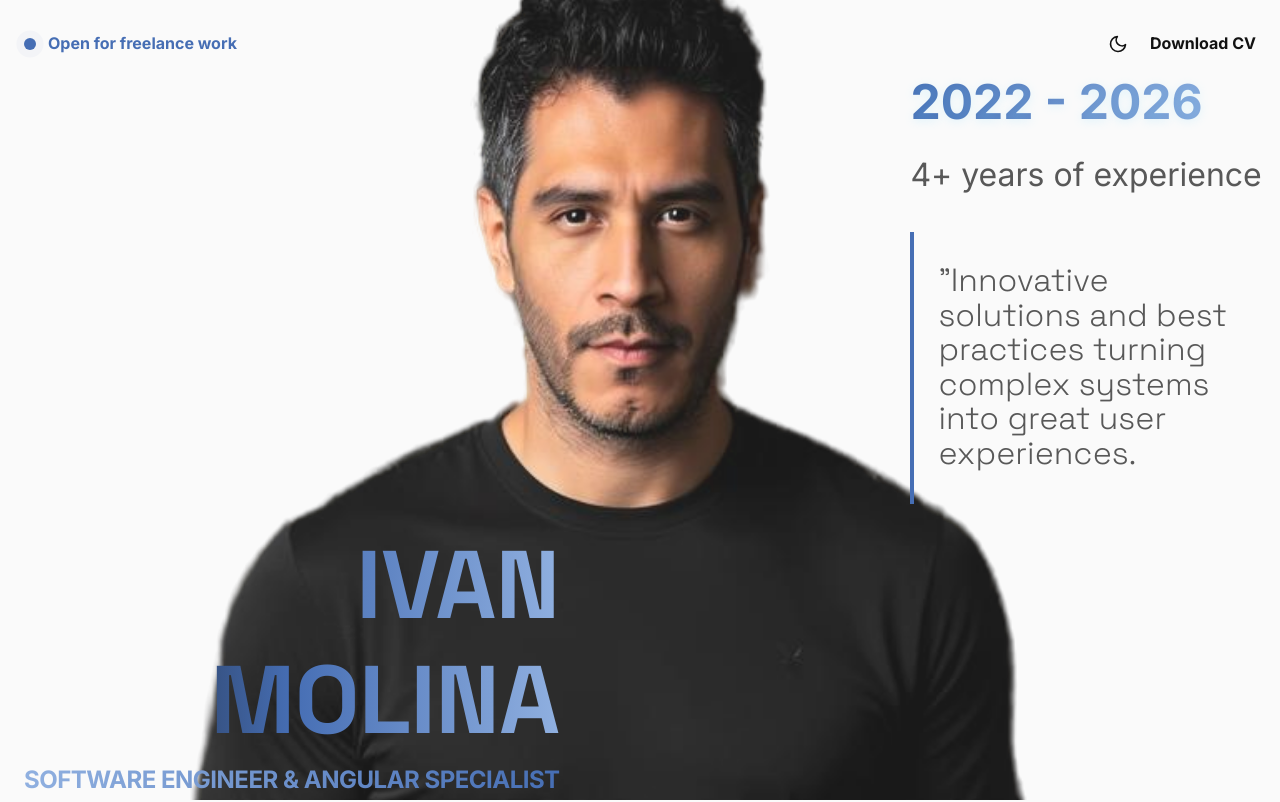
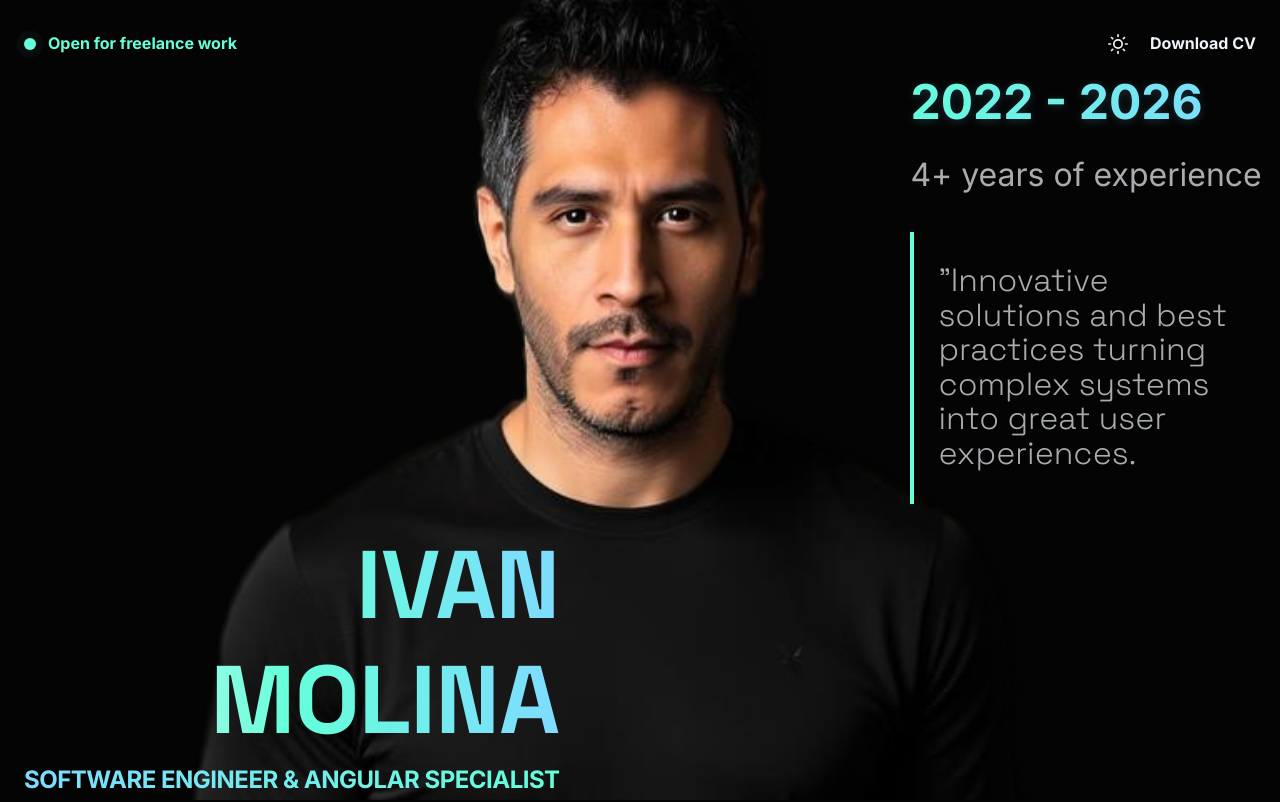
Before and after one commit to ivanmolinadev/online-cv, an Angular app: page / in a window 1280 px wide. Shown: the top 802 px of the page. Built offline with nearby package versions, Linux system fonts and the light colour scheme.

Commit message:
set dark theme by default

```diff
--- a/src/app/core/theme.service.ts
+++ b/src/app/core/theme.service.ts
@@ -1,5 +1,12 @@
-import {afterNextRender, DOCUMENT, inject, Injectable, PLATFORM_ID, signal,} from '@angular/core';
-import {isPlatformBrowser} from '@angular/common';
+import {
+  afterNextRender,
+  DOCUMENT,
+  inject,
+  Injectable,
+  PLATFORM_ID,
+  signal,
+} from '@angular/core';
+import { isPlatformBrowser } from '@angular/common';
 
 export type Theme = 'light' | 'dark';
 
@@ -10,6 +17,7 @@ export class ThemeService {
   #document = inject(DOCUMENT);
   #THEME_KEY = 'portfolio-theme';
   #platformId = inject(PLATFORM_ID);
+  #DEFAULT_THEME: Theme = 'dark';
   theme = signal<Theme>('dark');
   currentTheme = this.theme.asReadonly();
 
@@ -20,23 +28,23 @@ export class ThemeService {
   });
 
   #initTheme(): void {
-    const savedTheme = localStorage.getItem(this.#THEME_KEY) as Theme | null;
-    const prefersDarkMode = window.matchMedia('(prefers-color-scheme: dark)').matches;
-
-    const initialTheme = savedTheme || (prefersDarkMode ? 'dark' : 'light');
-    this.theme.set(initialTheme);
-    this.setTheme(initialTheme);
+    this.theme.set(this.#DEFAULT_THEME);
+    this.setTheme(this.#DEFAULT_THEME);
   }
 
   toggleTheme(): void {
-    this.theme.update((theme) => (theme === 'dark' ? 'light' : 'dark'));
-    this.setTheme(this.theme());
+    this.setTheme(this.#DEFAULT_THEME);
   }
 
   setTheme(theme: Theme): void {
+    const enforcedTheme: Theme = this.#DEFAULT_THEME;
+    this.theme.set(enforcedTheme);
+
     if (isPlatformBrowser(this.#platformId)) {
-      this.#document.querySelector('html')?.setAttribute('data-theme', theme);
-      localStorage.setItem(this.#THEME_KEY, theme);
+      this.#document
+        .querySelector('html')
+        ?.setAttribute('data-theme', enforcedTheme);
+      localStorage.setItem(this.#THEME_KEY, enforcedTheme);
     }
   }
 }
--- a/src/app/layout/layout.ts
+++ b/src/app/layout/layout.ts
@@ -52,12 +52,12 @@ export class Layout {
   heroImage = computed(() => {
     if (this.PORTFOLIO_DATA.templateConfig.layoutMode === 'portrait') {
       return this.#themeService.currentTheme() === 'dark'
-        ? 'portrait/backgrounds/dark-theme-bg.webp'
-        : 'portrait/backgrounds/light-theme-bg.webp';
+        ? 'spotlight/hero-dark-theme.png'
+        : '';
     }
 
     return this.#themeService.currentTheme() === 'dark'
       ? 'spotlight/hero-dark-theme.png'
-      : 'spotlight/hero-dark-theme.png';
+      : '';
   });
 }
--- a/src/app/ui/theme-switcher/theme-switcher.ts
+++ b/src/app/ui/theme-switcher/theme-switcher.ts
@@ -1,5 +1,5 @@
-import {ChangeDetectionStrategy, Component, inject} from '@angular/core';
-import {ThemeService} from '../../core/theme.service';
+import { ChangeDetectionStrategy, Component, inject } from '@angular/core';
+import { ThemeService } from '../../core/theme.service';
 
 @Component({
   selector: 'ngp-theme-switcher',
@@ -8,12 +8,10 @@ import {ThemeService} from '../../core/theme.service';
     <button
       class="theme-toggle"
       (click)="toggleTheme()"
-      [attr.aria-label]="
-        'Switch to ' + (isDarkTheme ? 'light' : 'dark') + ' theme'
-      "
+      aria-label="Dark theme enabled"
     >
       <span class="icon">
-        @if(isDarkTheme){
+        @if (isDarkTheme) {
           <svg
             xmlns="http://www.w3.org/2000/svg"
             width="20"
@@ -37,8 +35,7 @@ import {ThemeService} from '../../core/theme.service';
             <line x1="4.22" y1="19.78" x2="5.64" y2="18.36"></line>
             <line x1="18.36" y1="5.64" x2="19.78" y2="4.22"></line>
           </svg>
-        }
-        @else {
+        } @else {
           <svg
             xmlns="http://www.w3.org/2000/svg"
             width="20"
@@ -69,6 +66,6 @@ export class ThemeSwitcherComponent {
   }
 
   toggleTheme(): void {
-    this.#themeService.toggleTheme();
+    this.#themeService.setTheme('dark');
   }
 }
--- a/src/index.html
+++ b/src/index.html
@@ -1,5 +1,5 @@
 <!doctype html>
-<html lang="en">
+<html lang="en" data-theme="dark">
   <head>
     <meta charset="utf-8" />
     <title>Ivan Molina | Software Engineer</title>
```
Lines whose indentation alone changed are shown as unchanged.
